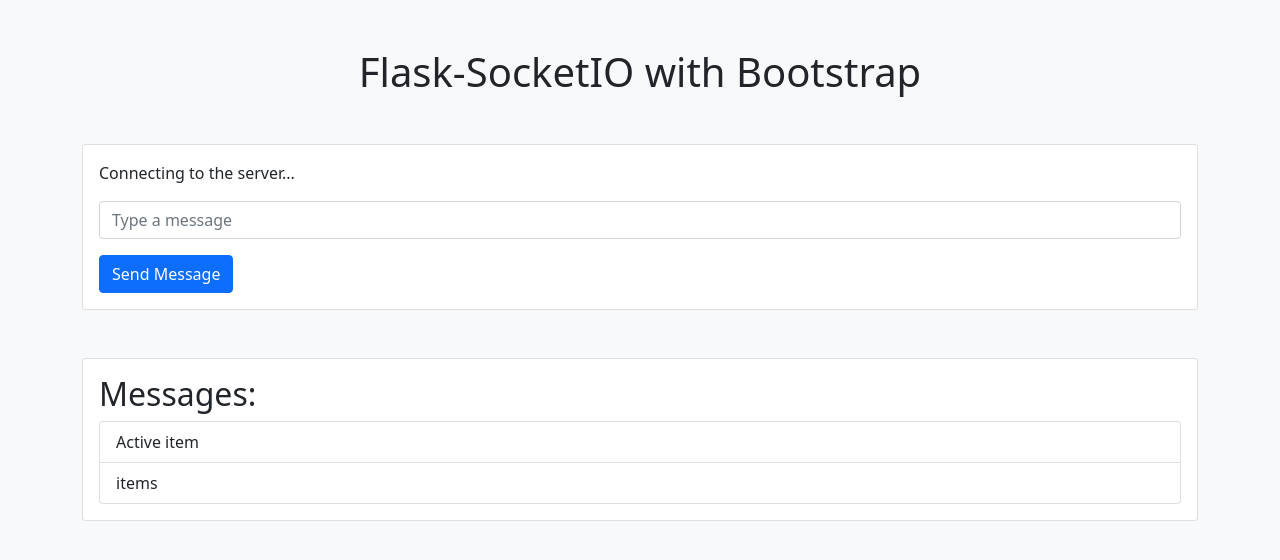
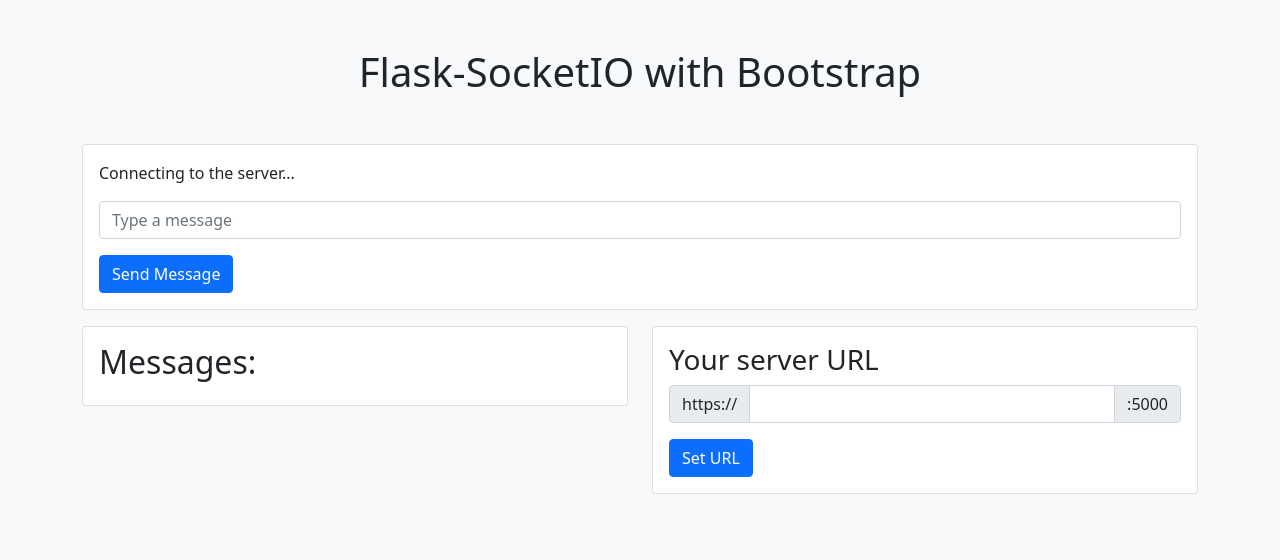
Before and after one commit to azzamjhd/Dashboard-DDRM, a Flask app: page / in a window 1280 px wide. Shown: the top 560 px of the page. Run offline with Flask 3, Linux system fonts and the light colour scheme; some libraries are stand-ins or nearby versions.

Commit message:
display received messages inside another container

```diff
--- a/app.py
+++ b/app.py
@@ -12,7 +12,6 @@
 @socketio.on('connect')
 def handle_connect():
     print('Client connected')
-    emit('message', {'data': 'Welcome to the WebSocket server!'})
 
 @socketio.on('disconnect')
 def handle_disconnect():
@@ -21,7 +20,7 @@
 @socketio.on('client_message')
 def handle_client_message(data):
     print(f'Received message from client: {data}')
-    emit('message', {'data': f'Server received: {data}'}, broadcast=True)
+    emit('message', data, broadcast=True)
 
 if __name__ == '__main__':
     socketio.run(app)
--- a/static/js/app.js
+++ b/static/js/app.js
@@ -3,13 +3,17 @@
     const messageElement = document.getElementById('message');
     const sendBtn = document.getElementById('sendBtn');
     const userInput = document.getElementById('userInput');
+    const messagesParent = document.getElementById('messages');
 
     socket.on('connect', function () {
         messageElement.textContent = 'Connected to the server!';
     });
 
     socket.on('message', function (msg) {
-        messageElement.textContent = msg.data;
+        const item = document.createElement('li');
+        item.classList.add('list-group-item');
+        item.textContent = msg;
+        messagesParent.appendChild(item);
     });
 
     sendBtn.addEventListener('click', function () {
--- a/templates/index.html
+++ b/templates/index.html
@@ -17,12 +17,28 @@
                 <button id="sendBtn" class="btn btn-primary">Send Message</button>
             </div>
         </div>
-        <div class="card mt-5">
-            <div class="card-body">
-                <h2 class="">Messages:</h2>
-                <div class="list-group">
-                    <a href="#" class="list-group-item list-group-item-action">Active item</a>
-                    <a href="#" class="list-group-item list-group-item-action">items</a>
+        <div class="row mt-3 mb-5">
+            <div class="col-sm-6">
+                <div class="card">
+                    <div class="card-body">
+                        <h2 class="card-title">Messages:</h2>
+                        <ul class="list-group" id="messages">
+                            <!-- Messages will be displayed here -->
+                        </ul>
+                    </div>
+                </div>
+            </div>
+            <div class="col-md-6">
+                <div class="card">
+                    <div class="card-body">
+                        <h3 for="basic-url" class="card-title">Your server URL</h3>
+                        <div class="input-group mb-3">
+                            <span class="input-group-text" id="basic-addon3">https://</span>
+                            <input type="text" class="form-control" id="basic-url" aria-describedby="basic-addon3">
+                            <span class="input-group-text" id="basic-addon3">:5000</span>
+                        </div>
+                        <button class="btn btn-primary">Set URL</button>
+                    </div>
                 </div>
             </div>
         </div>
```
